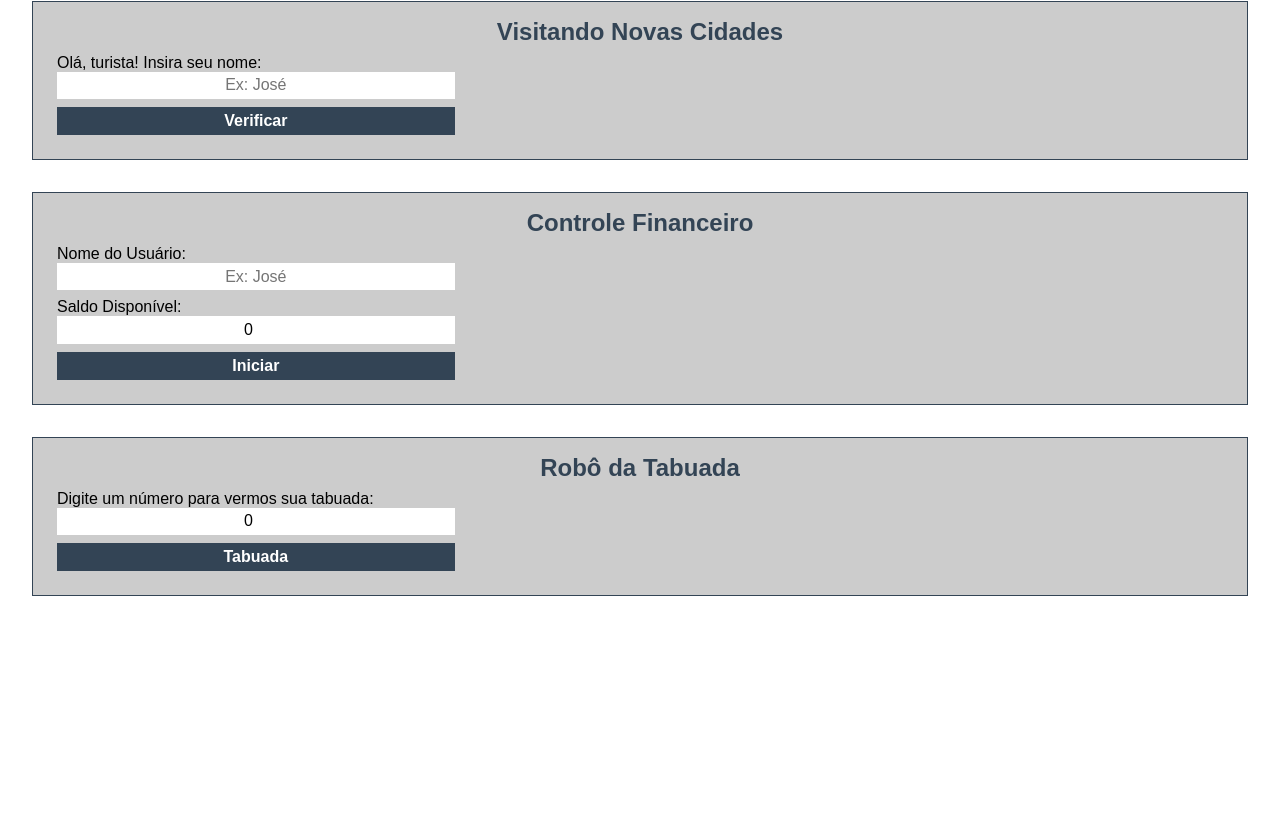
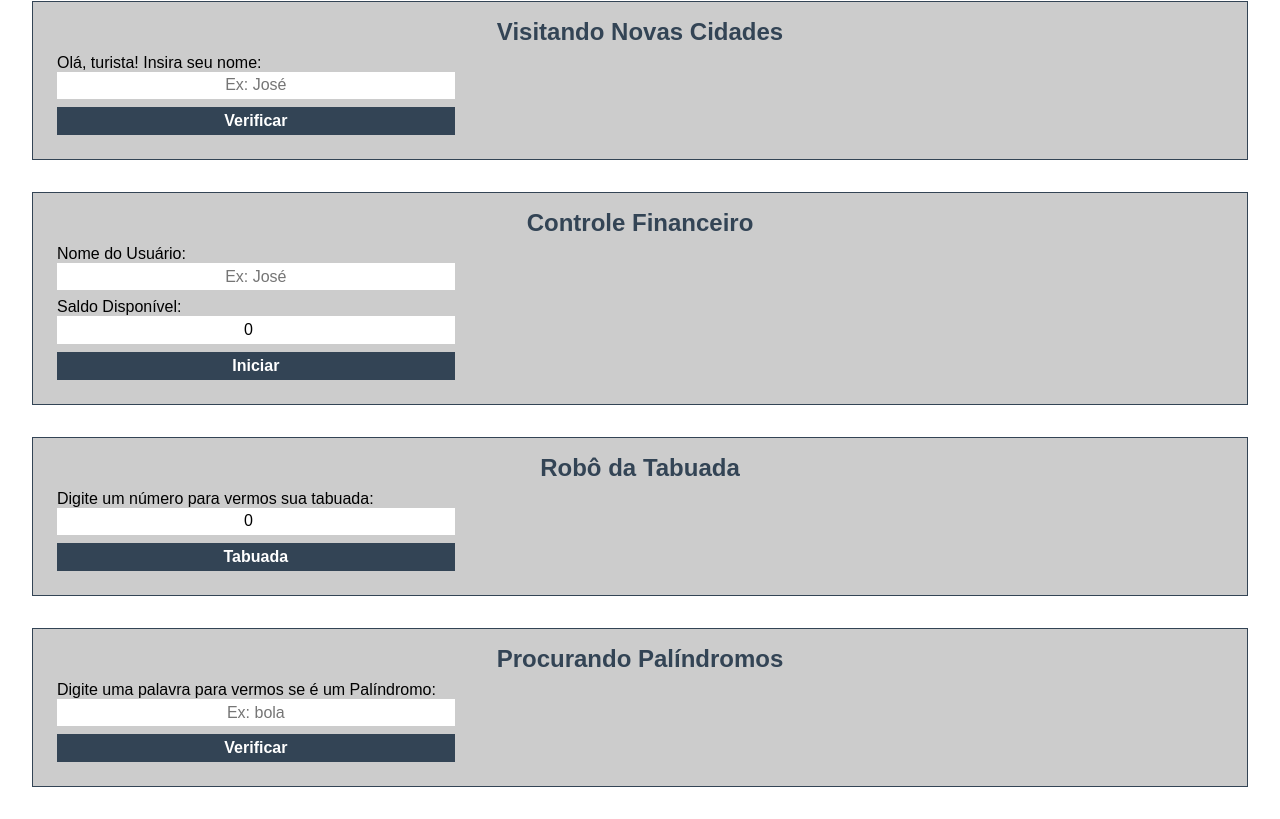
Before and after one commit to AndrewHGomes/Exercicios-react, a React (Vite) app: page / in a window 1280 px wide. Shown: the part 1754-2573 px from the top of the page. Before the commit the page ends 2382 px from the top, so only its background shows below. Built offline with nearby package versions, Linux system fonts and the light colour scheme.

Commit message:
Adição do exercício 9

```diff
--- a/src/App.jsx
+++ b/src/App.jsx
@@ -7,6 +7,7 @@ import Ex005 from "./components/Ex005";
 import Ex006 from "./components/Ex006";
 import Ex007 from "./components/Ex007";
 import Ex008 from "./components/Ex008";
+import Ex009 from "./components/Ex009";
 
 const App = () => {
   return (
@@ -22,6 +23,7 @@ const App = () => {
       <Ex006 />
       <Ex007 />
       <Ex008 />
+      <Ex009 />
     </>
   );
 };
--- /dev/null
+++ b/src/components/Ex009/index.jsx
@@ -0,0 +1,59 @@
+import React, { useState } from "react";
+
+const Ex009 = () => {
+  const [palavra, setPalavra] = useState("");
+  const [invertida, setInvertida] = useState("");
+  const [mostrar, setMostrar] = useState(false);
+
+  const handlePalavra = (e) => {
+    setPalavra(e.target.value);
+  };
+
+  const inverter = () => {
+    setInvertida(palavra.split("").reverse().join(""));
+  };
+
+  const handleSubmit = (ev) => {
+    ev.preventDefault();
+
+    inverter();
+
+    setMostrar(true);
+  };
+
+  const resetar = () => {
+    setPalavra("");
+    setMostrar(false);
+  };
+
+  return (
+    <section>
+      <h2>Procurando Palíndromos</h2>
+      <div className="box">
+        <form onSubmit={handleSubmit}>
+          <label>
+            <span>Digite uma palavra para vermos se é um Palíndromo:</span>
+            <input
+              type="text"
+              name="palavra"
+              value={palavra}
+              onChange={handlePalavra}
+              placeholder="Ex: bola"
+            />
+          </label>
+          <button>Verificar</button>
+        </form>
+        {mostrar && (
+          <div className="mostrar">
+            <p>Você digitou: {palavra}</p>
+            <p>Palavra invertida: {invertida}</p>
+            <p>É um Palíndrmo? {palavra === invertida ? "SIM" : "Não"}</p>
+            <button onClick={resetar}>Reset</button>
+          </div>
+        )}
+      </div>
+    </section>
+  );
+};
+
+export default Ex009;
```
